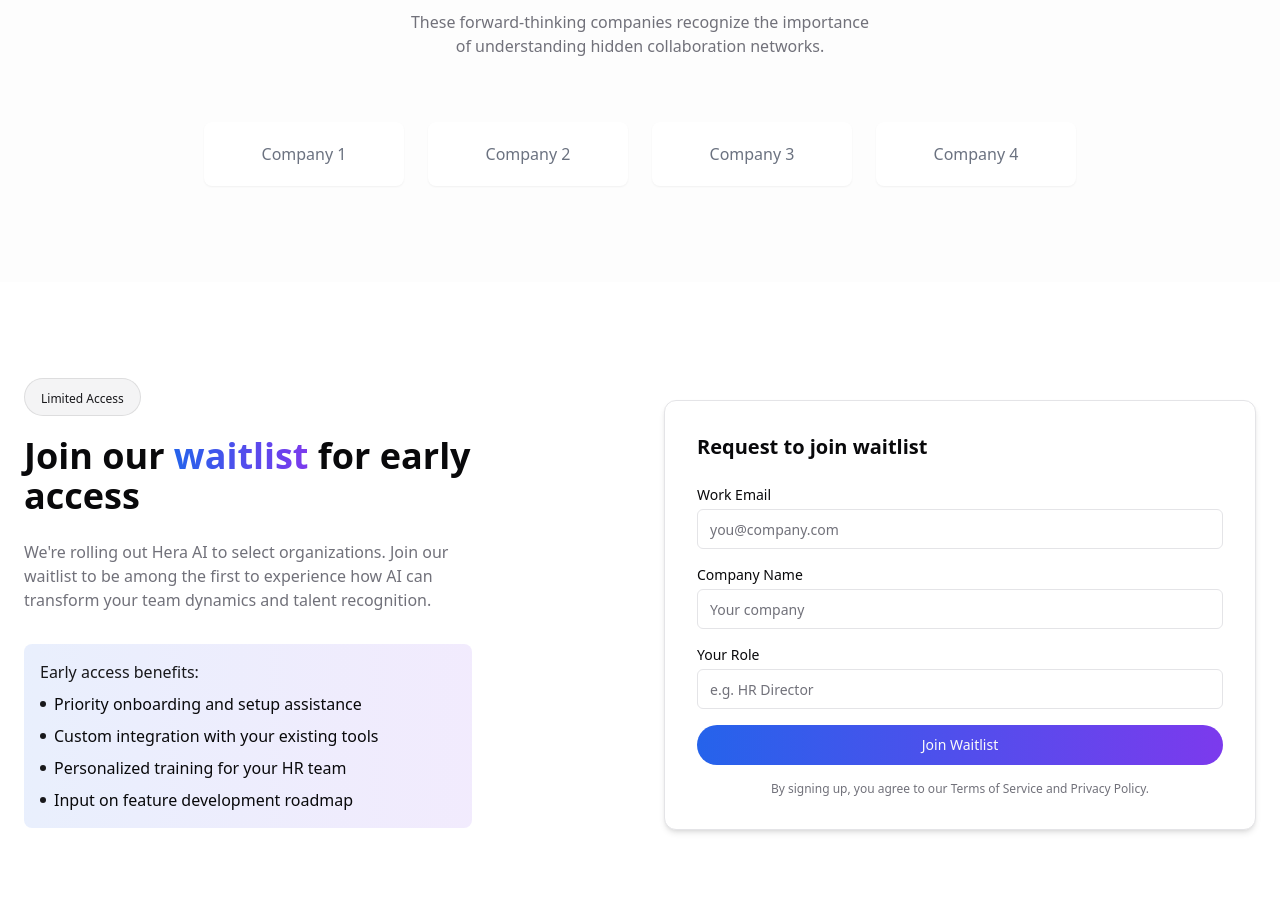
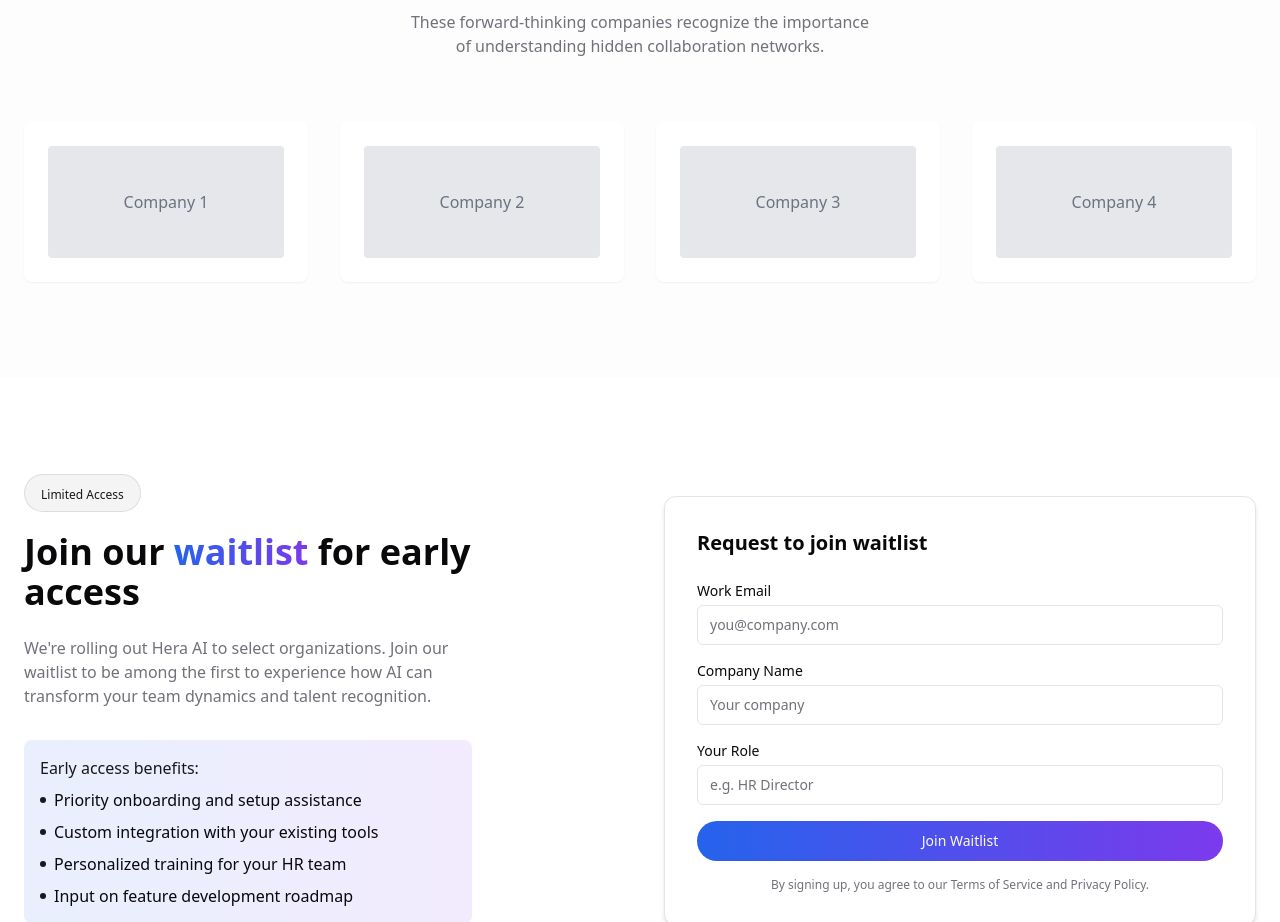
Before and after one commit to ChideraIbe123/Hera-Marketing-Page, a React (Vite) app: page / in a window 1280 px wide. Shown: the part 2920-3842 px from the top of the page. Built offline with nearby package versions, Linux system fonts and the light colour scheme.

Commit message:
Reverted to edit edt-b1e21dec-b94d-4d6b-8a1b-45179838de6f: "Refactor: Remove visualizations from HowItWorks section
Remove visualizations and change the layout of the HowItWorks section to be numbered and horizontal."

```diff
--- a/src/components/CompaniesInterested.tsx
+++ b/src/components/CompaniesInterested.tsx
@@ -17,13 +17,12 @@ const CompaniesInterested = () => {
           </p>
         </div>
 
-        <div className="flex flex-wrap gap-6 justify-center">
+        <div className="grid grid-cols-2 md:grid-cols-4 gap-8">
           {[1, 2, 3, 4].map((index) => (
-            <div
-              key={index}
-              className="bg-white rounded-lg p-5 shadow-sm flex items-center justify-center w-[200px]"
-            >
-              <span className="text-gray-500 font-medium">Company {index}</span>
+            <div key={index} className="bg-white rounded-lg p-6 shadow-sm flex items-center justify-center aspect-video">
+              <div className="w-full h-full bg-gray-200 rounded flex items-center justify-center">
+                <span className="text-gray-500 font-medium">Company {index}</span>
+              </div>
             </div>
           ))}
         </div>
```
